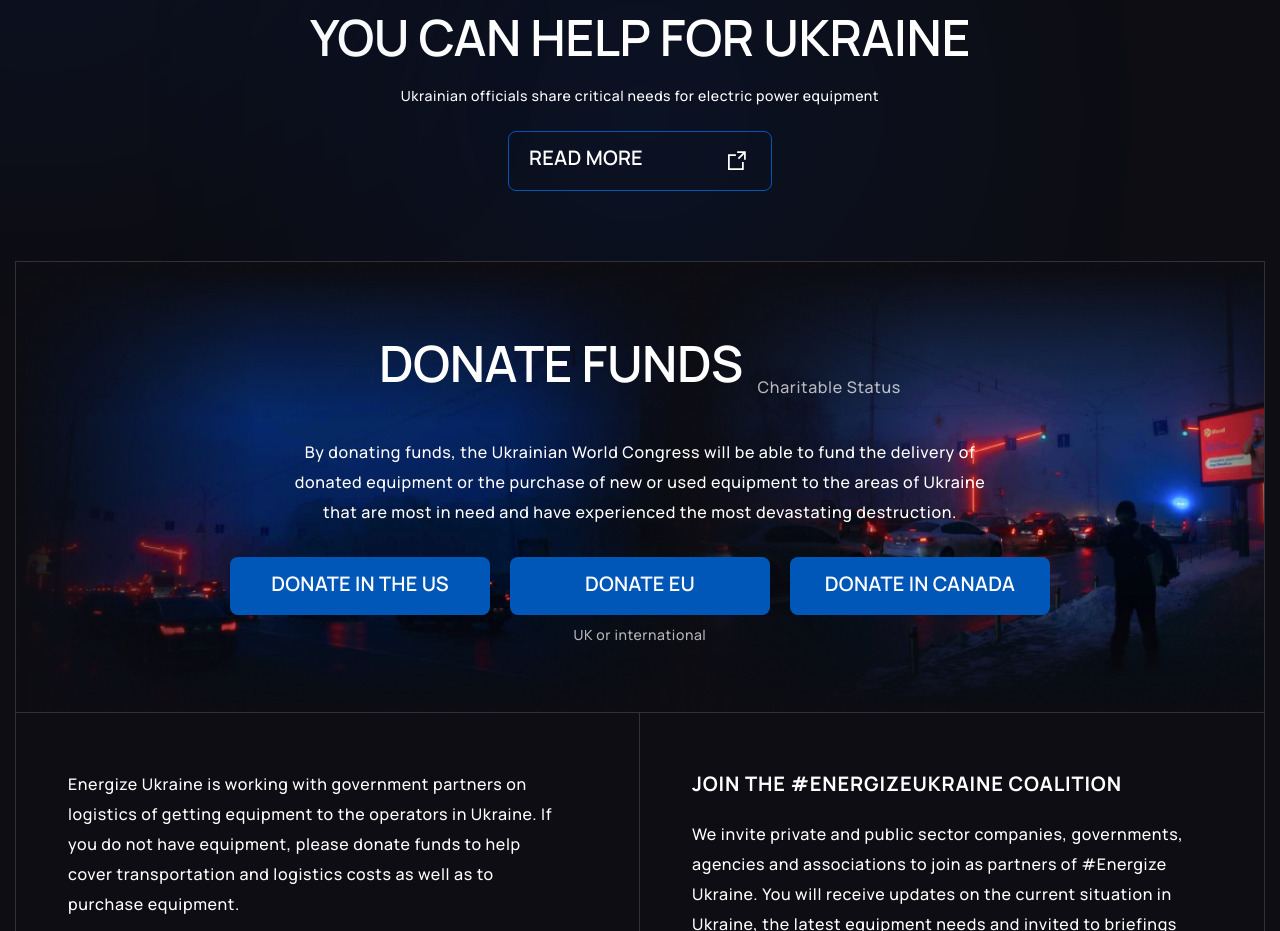
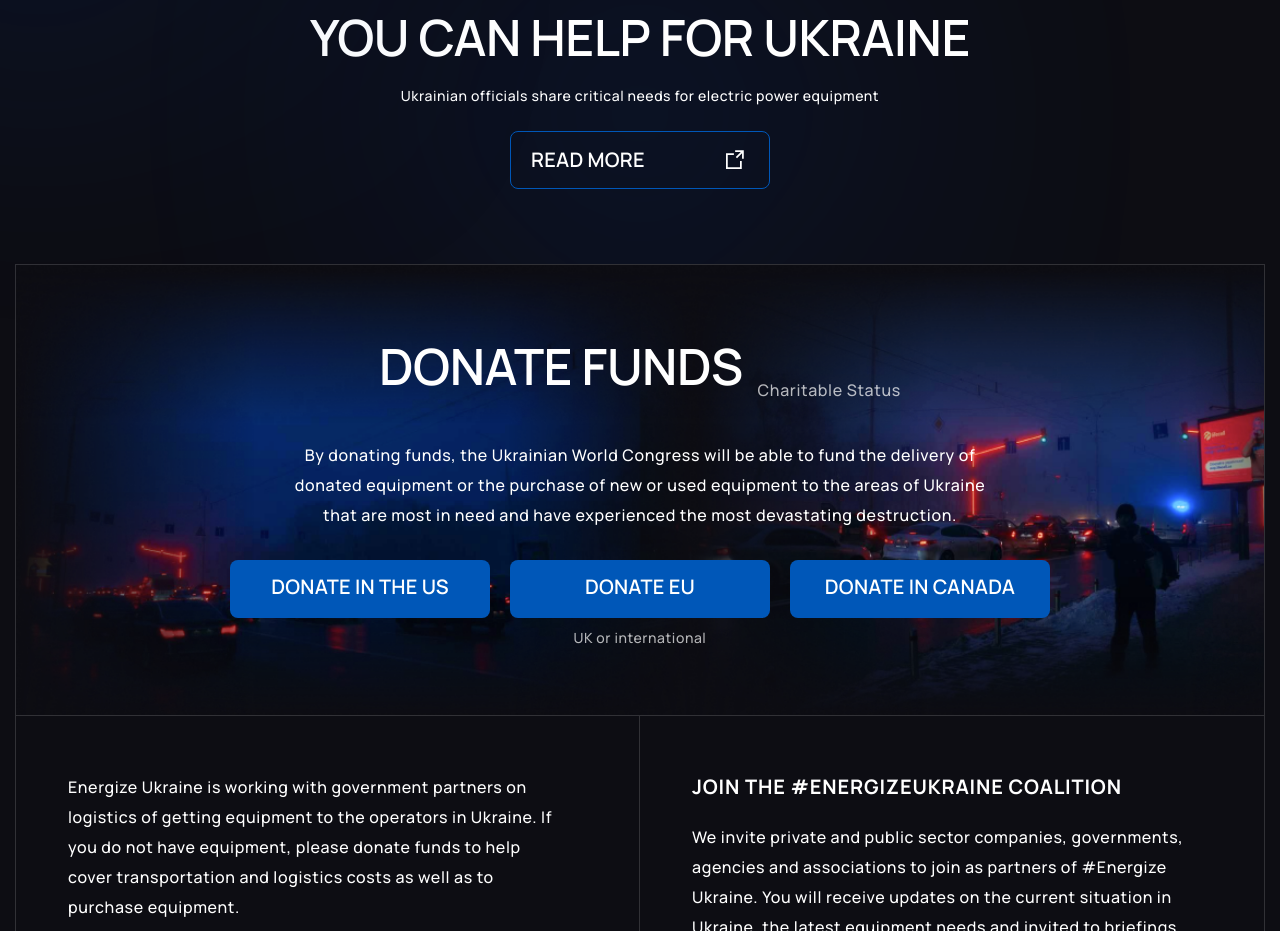
Before and after one commit to AnnaHrishko/energize_ukraine, a website: page front/index.html in a window 1280 px wide. Shown: the part 3290-4221 px from the top of the page. Drawn offline with Linux system fonts and the light colour scheme.

Commit message:
edit sub_btn

```diff
--- a/dev/css/media.scss
+++ b/dev/css/media.scss
@@ -545,6 +545,12 @@
 
 .you_can_help_ukr {
   padding-bottom: 60px;
+  .sub_btn{
+  	height: 48px;
+  	img{
+  		top: 21%;
+  	}
+  }
 }
 }
 
--- a/dev/css/style.scss
+++ b/dev/css/style.scss
@@ -758,6 +758,21 @@
 		color: #FFFFFF;
 		margin-bottom: 20px;
 	}
+	.sub_btn{
+		position: relative;
+		width: 260px;
+		height: 58px;
+		span{
+			position: absolute;
+			top: 35%;
+			left: 20px;
+		}
+		img{
+			position: absolute;
+			top: 24%;
+			right: 20px;
+		}
+	}
 }
 
 .sub_btn{
@@ -765,7 +780,7 @@
 	border-radius: 8px;
 	display: inline-flex;
 	align-items: center;
-	padding: 15px 20px 20px;
+	//padding: 15px 20px 20px;
 	text-decoration: none;
 	font-weight: 600;
 	font-size: 20px;
--- a/front/index.html
+++ b/front/index.html
@@ -157,8 +157,8 @@
 			<div class="you_can_help_ukr">
 				<h2 class="h2">You can help for Ukraine</h2>
 				<p>Ukrainian officials share critical needs for electric power equipment</p>
-				<a href="" class="sub_btn">
-					Read more
+				<a href="https://www.power-grid.com/td/you-can-help-ukrainian-officials-share-critical-needs-for-electric-power-equipment/" class="sub_btn">
+					<span>Read more</span>
 					<img src="img/read_more_btn.svg" alt="">
 				</a>
 			</div>
```
Also changed, not shown: dev/index.html (+2 -2 lines), front/css/media.css, front/css/style.css.
